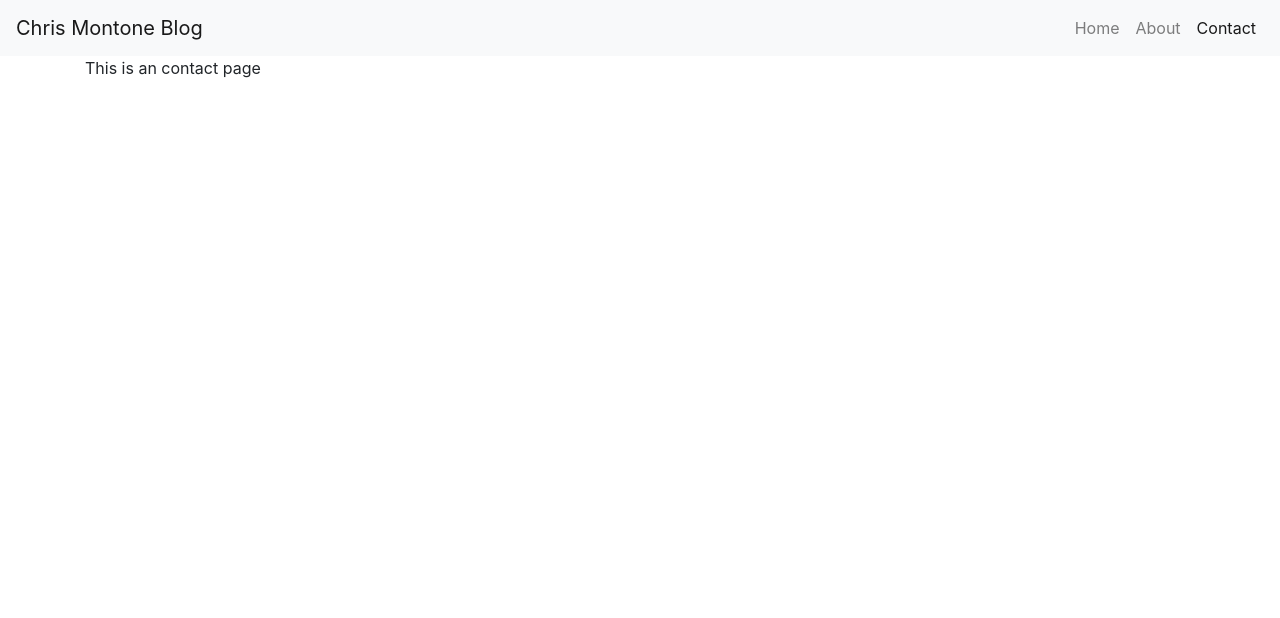
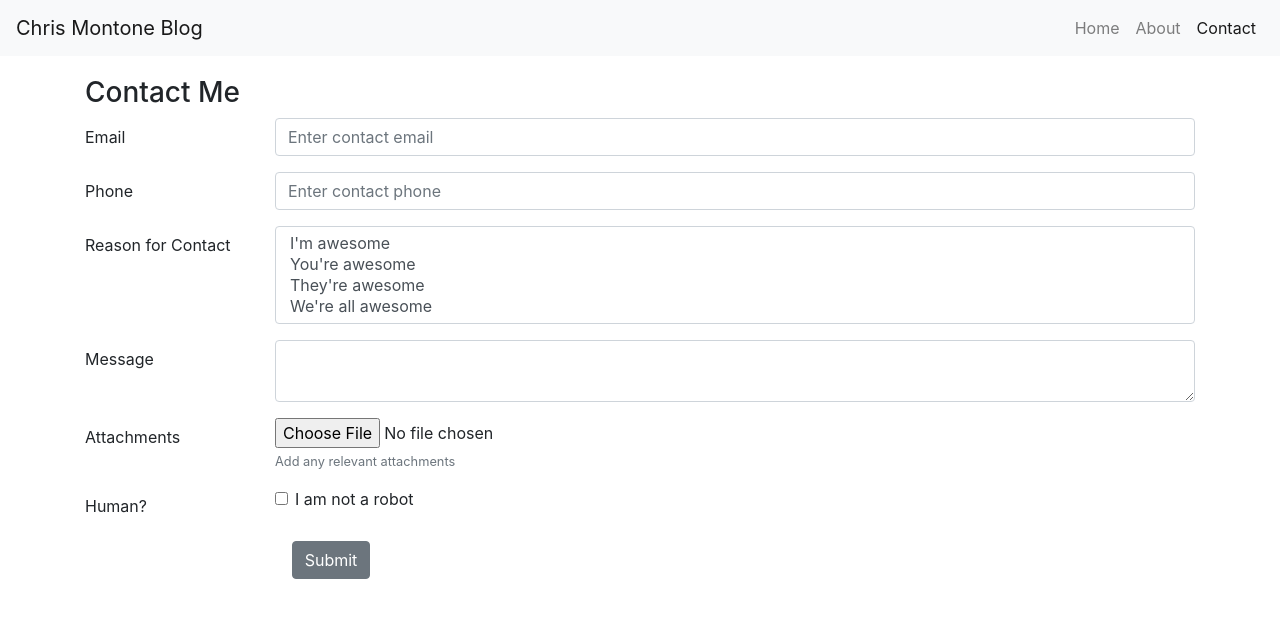
Before and after one commit to bearcodeteeeps/nextjsdemo, a Next.js app: page /contact in a window 1280 px wide. Shown: the top 618 px of the page. Built offline with nearby package versions, Linux system fonts and the light colour scheme.

Commit message:
About and contact pages setup

```diff
--- a/components/Layout.js
+++ b/components/Layout.js
@@ -1,5 +1,5 @@
 import Head from 'next/head';
-import { Container } from 'reactstrap'
+import { Container, Row, Col } from 'reactstrap'
 
 import Header from './Header';
 
@@ -12,7 +12,11 @@ const Layout = (props) => (
     </Head>
     <Header />
     <Container>
+      <Row style={{marginTop: '20px'}}>
+        <Col>
       {props.children}
+        </Col>
+      </Row>
     </Container>
   </div>
 );
--- a/pages/contact.js
+++ b/pages/contact.js
@@ -1,7 +1,65 @@
+import { Col, Button, Form, FormGroup, Label, Input, FormText } from 'reactstrap';
+
 import Layout from '../components/Layout';
 
 export default () => (
   <Layout>
-    <p>This is an contact page</p>
+    <h3>Contact Me</h3>
+    <Form>
+      <FormGroup row>
+        <Label for="contactEmail" sm={2}>Email</Label>
+        <Col sm={10}>
+          <Input required type="email" name="email" id="contactEmail" placeholder="Enter contact email" />
+        </Col>
+      </FormGroup>
+      <FormGroup row>
+        <Label for="contactPhone" sm={2}>Phone</Label>
+        <Col sm={10}>
+          <Input type="tel" name="phone" id="contactPhone" placeholder="Enter contact phone" />
+        </Col>
+      </FormGroup>
+      <FormGroup row>
+        <Label for="reason" sm={2}>Reason for Contact</Label>
+        <Col sm={10}>
+          <Input type="select" name="selectMulti" id="reason" multiple>
+            <option>I'm awesome</option>
+            <option>You're awesome</option>
+            <option>They're awesome</option>
+            <option>We're all awesome</option>
+          </Input>
+        </Col>
+      </FormGroup>
+      <FormGroup row>
+        <Label for="message" sm={2}>Message</Label>
+        <Col sm={10}>
+          <Input required type="textarea" name="text" id="message" />
+        </Col>
+      </FormGroup>
+      <FormGroup row>
+        <Label for="fileUpload" sm={2}>Attachments</Label>
+        <Col sm={10}>
+          <Input type="file" name="file" id="fileUpload" />
+          <FormText color="muted">
+            Add any relevant attachments
+          </FormText>
+        </Col>
+      </FormGroup>
+      <FormGroup row>
+        <Label for="checkbox2" sm={2}>Human?</Label>
+        <Col sm={{ size: 10 }}>
+          <FormGroup check>
+            <Label check>
+              <Input type="checkbox" id="checkbox2" />{' '}
+              I am not a robot
+            </Label>
+          </FormGroup>
+        </Col>
+      </FormGroup>
+      <FormGroup check row>
+        <Col sm={{ size: 10, offset: 2 }}>
+          <Button>Submit</Button>
+        </Col>
+      </FormGroup>
+    </Form>
   </Layout>
 )
--- a/pages/index.js
+++ b/pages/index.js
@@ -5,9 +5,9 @@ import Layout from '../components/Layout.js'
 
 function getPosts () {
   return [
-    { id: 'hello-nextjs', title: 'Hello Next.js'},
-    { id: 'learn-nextjs', title: 'Learn Next.js is awesome'},
-    { id: 'deploy-nextjs', title: 'Deploy apps with ZEIT'},
+    { id: 'breweries', title: 'New Breweries to Try'},
+    { id: 'beard', title: 'Awesome Beards'},
+    { id: 'tacos', title: 'Awesome Tacos'},
   ]
 }
 
--- a/server.js
+++ b/server.js
@@ -11,7 +11,7 @@ app.prepare()
 
     server.get('/p/:id', (req, res) => {
       const actualPage = '/post';
-      const queryParams = { id: req.params.id };
+      const queryParams = { id: req.params.id, title: req.params.title };
       app.render(req, res, actualPage, queryParams)
     });
 
```
Also changed, not shown: pages/about.js (+11 -1 lines), static/thumbs-up.jpg (added).
